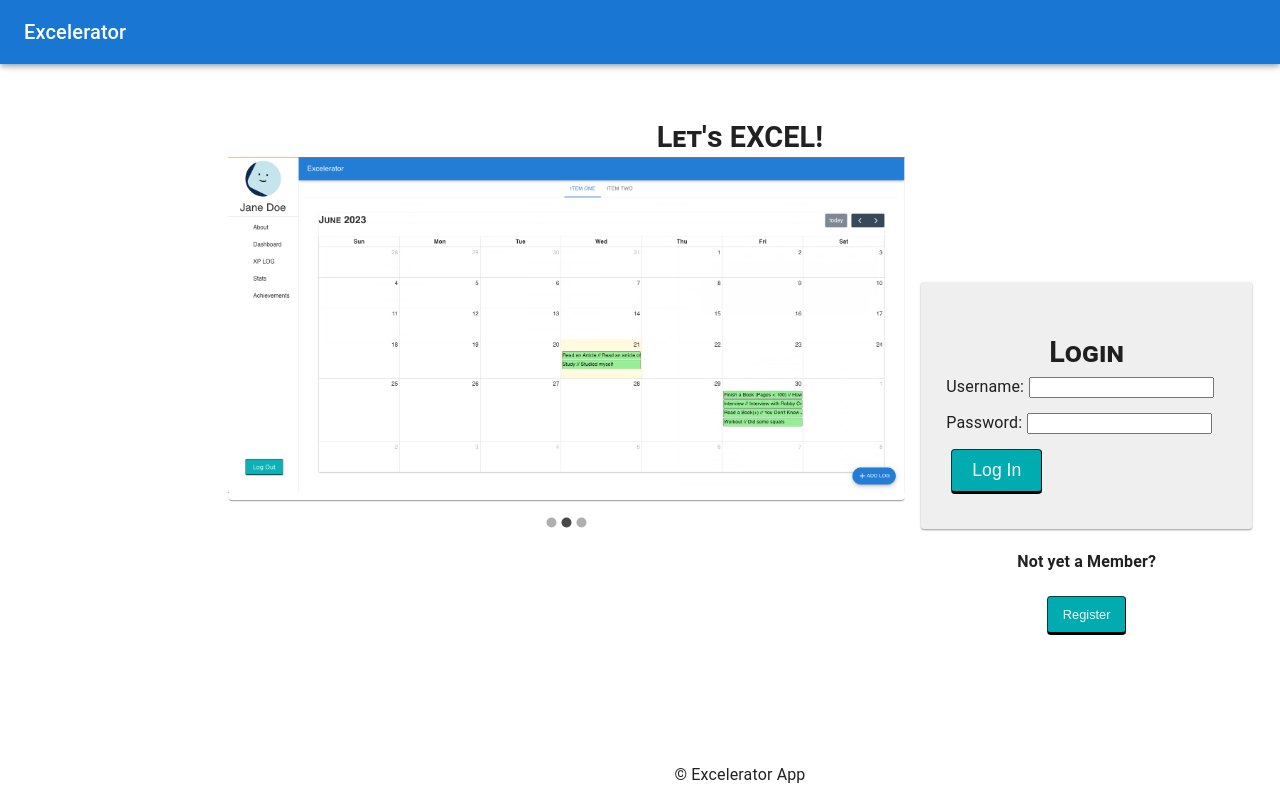
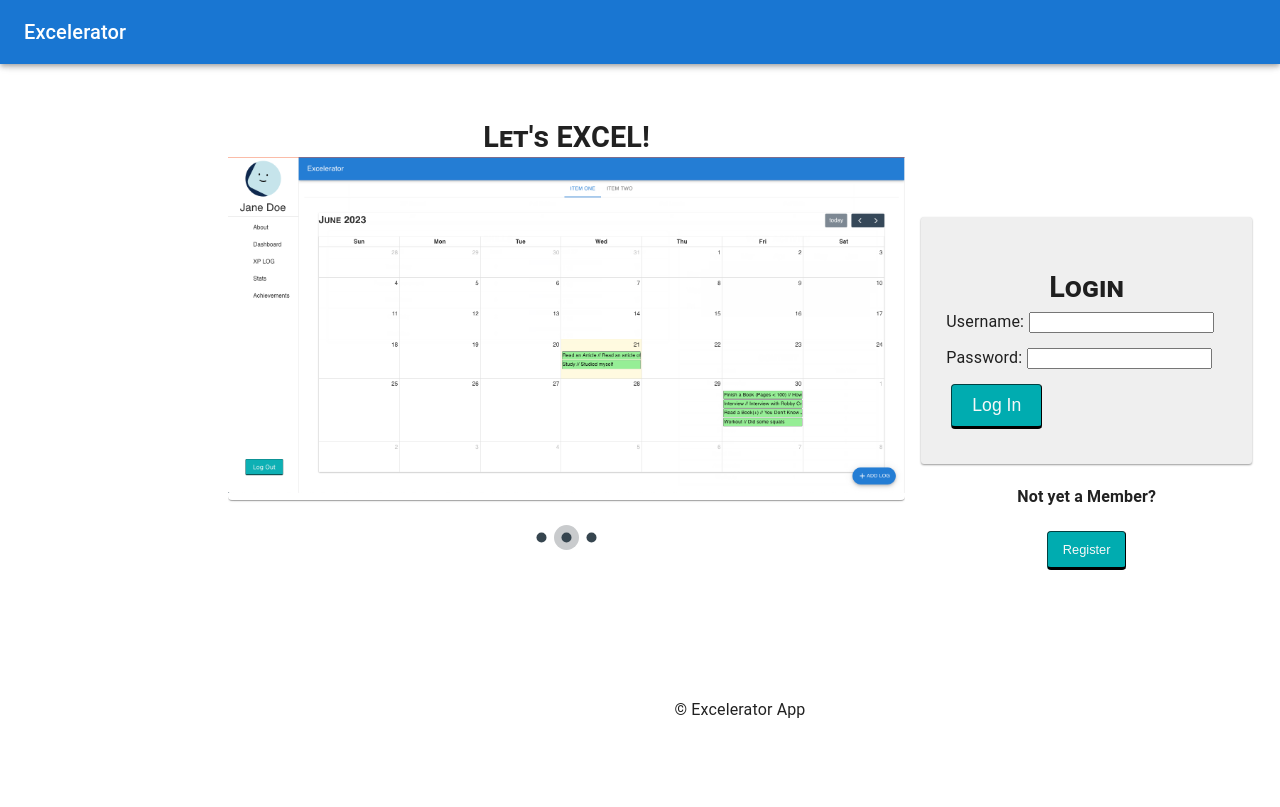
Before and after one commit to excelerator6/Excelerate-App, a React (Create React App) app: page /#/home in a window 1280 px wide. Both pictures are taken after a click on the button 551 px from the left and 522 px from the top of the page. Built offline with nearby package versions, Linux system fonts and the light colour scheme; no server answers.

Commit message:
did some formatting on the image carousel

```diff
--- a/src/components/App/App.jsx
+++ b/src/components/App/App.jsx
@@ -85,7 +85,7 @@ function App() {
                 <Redirect to="/user" />
               ) : (
                 // Otherwise, show the login page
-                <LoginPage />
+                <LandingPage />
               )}
             </Route>
 
@@ -134,6 +134,7 @@ function App() {
           </Switch>
           <>
             {
+              // only want the log activity button to show if the user is logged in
               user.id ? <FloatingActionButton /> : <></>
             }
           </>
--- a/src/components/LandingPage/LandingPage.jsx
+++ b/src/components/LandingPage/LandingPage.jsx
@@ -13,8 +13,7 @@ function LandingPage() {
   const [heading, setHeading] = useState(`Let's EXCEL!`);
   const [showRegisterForm, setShowRegisterForm] = useState(false);
 
-  const history = useHistory();
-
+  // functions that tab between whether the login and register forms showing
   const showRegister = () => {
     setShowRegisterForm(true);
   };
@@ -22,6 +21,7 @@ function LandingPage() {
     setShowRegisterForm(false)
   }
 
+  // function to format the given props into the items for the carousel.
   function Item(props)
     {
         return (
@@ -45,11 +45,36 @@ function LandingPage() {
 
   return (
     <div className="container">
-      <h2>{heading}</h2>
 
       <div className="grid">
         <div className="grid-col grid-col_8" id='carousel'>
-          <Carousel>
+        <h2>{heading}</h2>
+          <Carousel
+            navButtonsProps={{          // Change the colors and radius of the actual buttons. THIS STYLES BOTH BUTTONS
+              style: {
+                  backgroundColor: '#90ee90',
+                  borderRadius: 17
+              }
+            }}
+            indicatorIconButtonProps={{
+              style: {
+                  padding: '5px',    // 1
+                  color: '#36454f'       // 3
+              }
+            }}
+            activeIndicatorIconButtonProps={{
+                style: {
+                    backgroundColor: '#c9cbcd' // 2
+                }
+            }}
+            indicatorContainerProps={{
+                style: {
+                    marginTop: '25px', // 5
+                    textAlign: 'center' // 4
+                }
+
+            }}
+          >
               {items.map( (item, i) => <Item key={i} item={item} /> )}
           </Carousel>
         </div>
```
